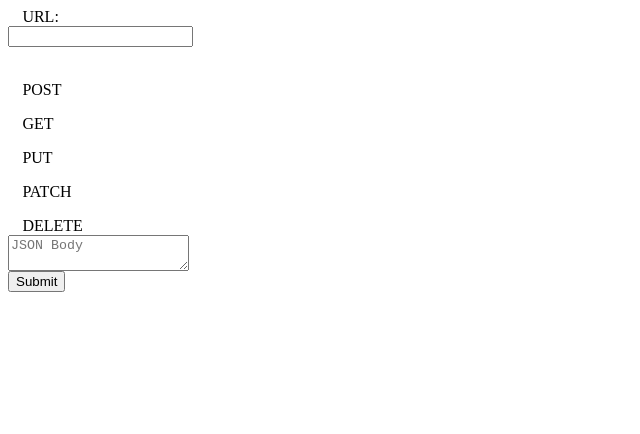
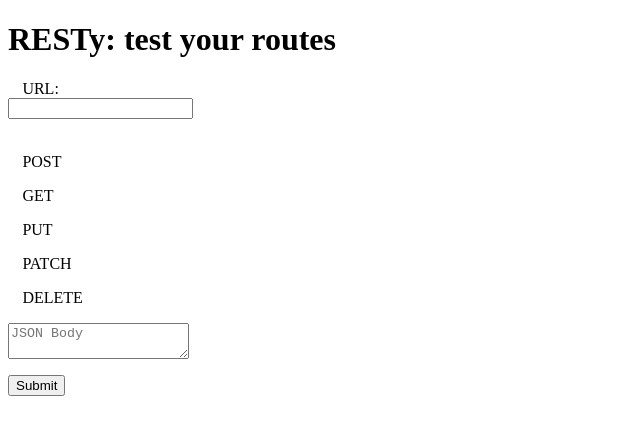
Before and after one commit to dorjepadma/RESTy, a React app: page / in a window 1280 px wide. Shown: the top 434 px of the page, without its empty margins (0-640 px from the left). Built offline with nearby package versions, Linux system fonts and the light colour scheme.

Commit message:
creating Get method in RESTy

```diff
--- /dev/null
+++ b/src/components/Header.jsx
@@ -0,0 +1,15 @@
+import React from 'react';
+// import Toggle from '../components/Toggle';
+// import { Theme } from './theme.jsx';
+
+const Header = () => {
+
+  return (
+    <header>
+      <h1>
+      RESTy: test your routes
+      </h1>
+    </header>
+  );
+};
+export default Header;
--- a/src/components/Request/Request.css
+++ b/src/components/Request/Request.css
@@ -11,10 +11,14 @@
     opacity: 0;
   }
   textarea {
-    display:block;
+    display: block;
+    margin: 1rem 0;
   }
   input[type="radio"]:checked + label {
     background-color: tan;
     opacity: 90%;
     border-radius: 25%;
   }
+  button {
+    display: block;
+  }
--- a/src/components/Request/Request.js
+++ b/src/components/Request/Request.js
@@ -1,11 +1,12 @@
 import React from 'react';
 import PropTypes from 'prop-types';
 import styles from './Request.css';
+import Header from '../Header';
 
 const Request = ({ url, body, onChange, onSubmit }) => (
   <>
     <form className={styles.Request} onSubmit={onSubmit}>
-
+      <Header></Header>
       <label> URL:
         <input type="text" value={url} onChange={onChange} />
       </label>
```
Also changed, not shown: src/container/Resty.jsx (added, +17 -0 lines).
